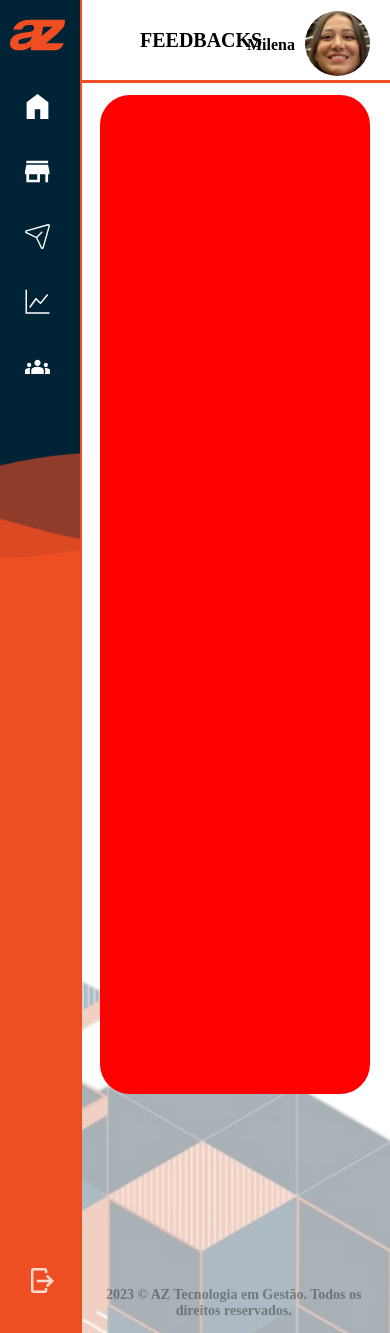
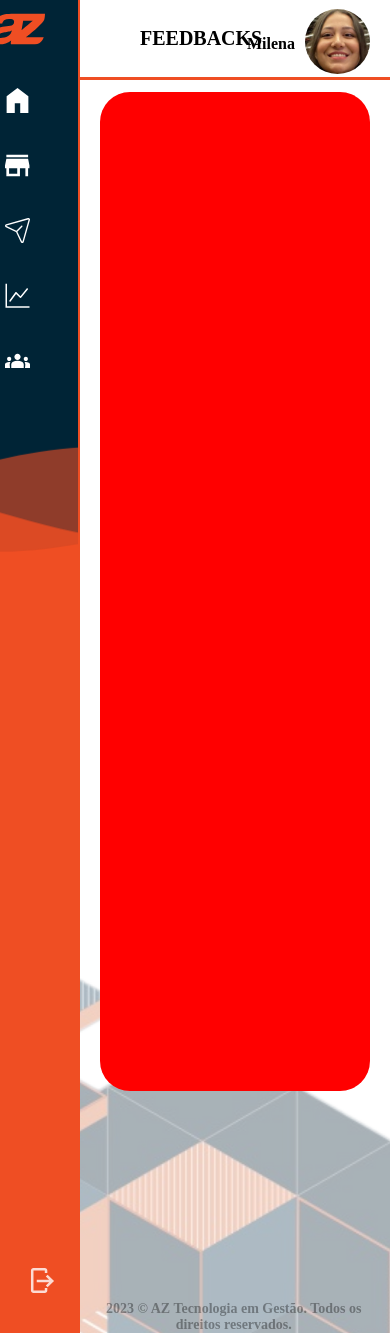
Before and after one commit to VSBuss/fabrica-software, a PHP site: page /home.html in a window 390 px wide. Run offline with PHP 8.4, Linux system fonts and the light colour scheme; some web fonts are replaced.

Commit message:
Att 30-06

```diff
--- a/Menu Lateral/home.html
+++ b/Menu Lateral/home.html
@@ -106,9 +106,7 @@
         <div class="tela_atual"><span>Feedbacks</span></div>
     </header>
 
-    <div class="paginaexemplo">
-
-    </div>
+    <div class="paginaexemplo"> </div>
 
     <footer class="rodape"><p>2023 © AZ Tecnologia em Gestão. Todos os direitos reservados.</p></footer>
 
--- a/Menu Lateral/style.css
+++ b/Menu Lateral/style.css
@@ -5,6 +5,11 @@
     /*Transições*/
     --tran-menu: 0.5s all ease;
     --tran-texto: 0.8s all ease;
+}
+*{
+    margin: 0;
+    padding: 0;
+    box-sizing: border-box;
 }
 .bg{
     right: 0;
@@ -14,9 +19,6 @@
     position: absolute;
 }
 .home{
-    margin: 0;
-    padding: 0;
-    box-sizing: border-box;
     font-family: 'Tomorrow', serif;
 }
 /*Propriedades do Menu Lateral*/
@@ -33,7 +35,7 @@
     background-color: var(--cor-fundo-menu);
     transition: var(--tran-menu);
 }
-.menulateral ul, .menulateral .logout_div{
+.menulateral .listamenu, .menulateral .logout_div{
     z-index: 5;
 }
 
@@ -44,6 +46,7 @@
     flex-flow: column;
     list-style-type: none;
     justify-content: space-between;
+    margin: 30px 30px;
 }
 
 /*Propriedades do SVG AzMerit*/
@@ -320,6 +323,9 @@
     .menulateral.closed{
         width: 80px;
     }
+    .menulateral.closed .listamenu{
+        margin: 10px 20px;
+    }
     .menulateral.closed .listamenu .logoazmerit{
         margin-left: -30px;
     }
@@ -377,7 +383,7 @@
     .cabecalho .tela_atual span{
         text-align: justify;
     }
-    .paginaexemplo{
+    .home .paginaexemplo{
         left: 100px;
         right: 20px;
     }
```
